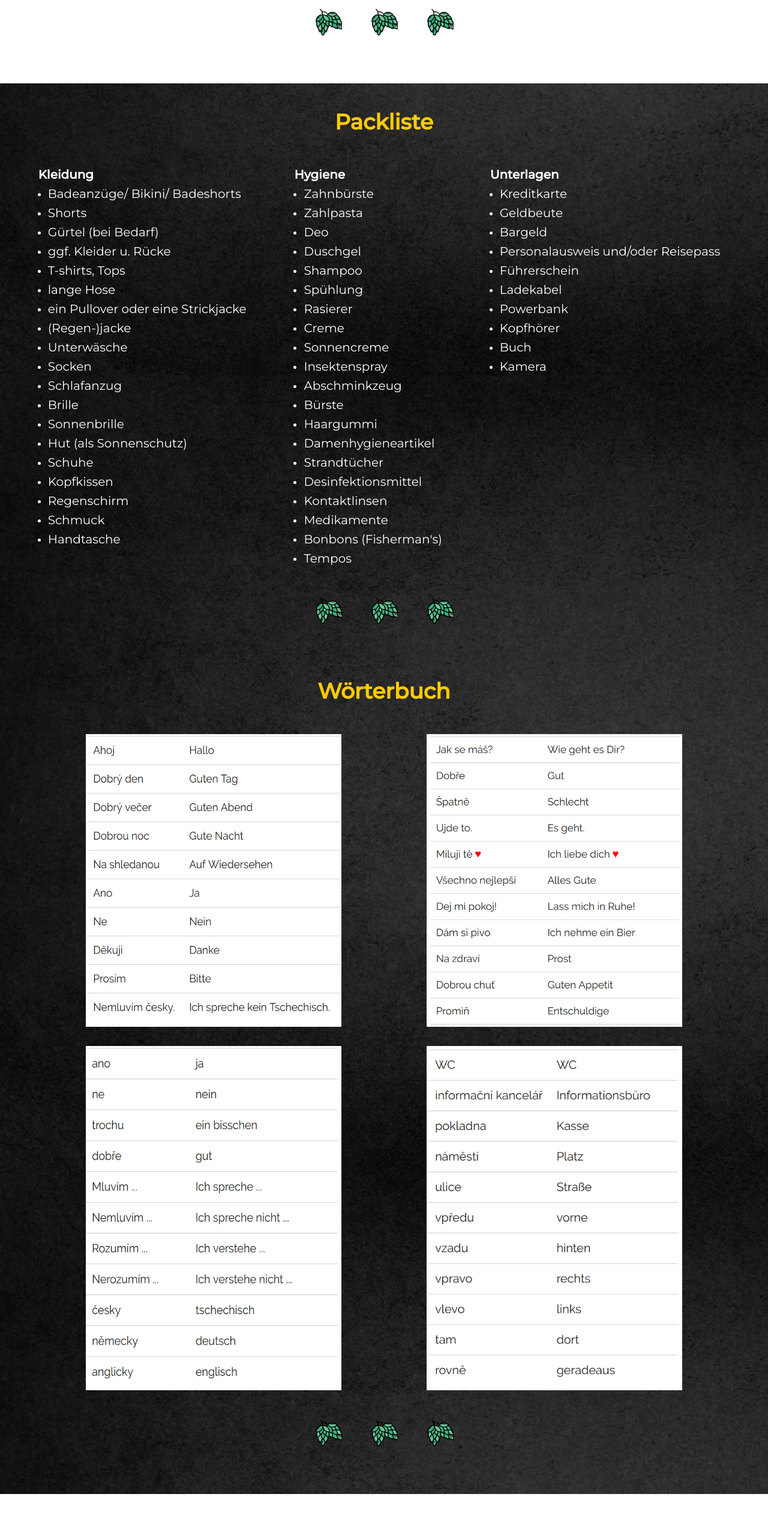
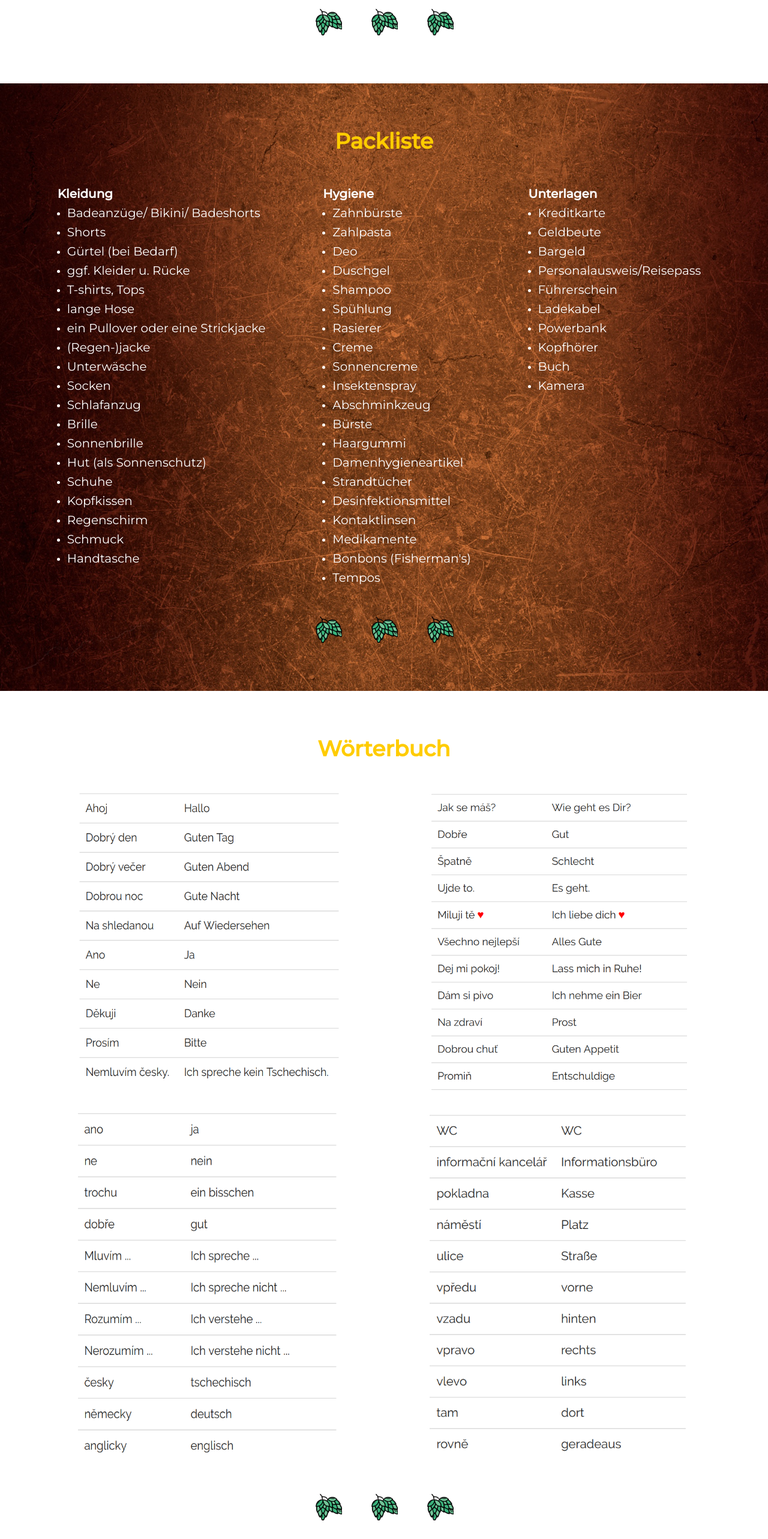
Before and after one commit to SButterbluemchen/trip, a Vue app: page / in a window 1280 px wide. Shown: the part 2040-4606 px from the top of the page at 60% size. Before the commit the page ends 4531 px from the top, so only its background shows below. Built offline with nearby package versions, Linux system fonts and the light colour scheme; a web font is replaced by a local one.

Commit message:
packingList: background changed and columns aligned

```diff
--- a/src/App.vue
+++ b/src/App.vue
@@ -3,7 +3,7 @@ import GeneralInformation from './components/GeneralInformation.vue'
 import PageTitle from './components/PageTitle.vue'
 import PlanningOverview from './components/Planning/PlanningOverview.vue'
 import DictionaryList from './components/DictionaryList.vue'
-import PackingList from '@/components/packingList/PackingList.vue'
+import PackingList from './components/packingList/PackingList.vue'
 </script>
 
 <template>
--- a/src/components/DictionaryList.vue
+++ b/src/components/DictionaryList.vue
@@ -11,15 +11,21 @@ const images = [dictionary1, dictionary2, dictionary3, dictionary4]
 </script>
 
 <template>
+  <section class="dictionary">
     <SectionPage>
       <template #heading>{{ sectionTitle }}</template>
       <article>
         <img alt="dictionary-image" v-for="image in images" :key="image" :src="image" />
       </article>
     </SectionPage>
+  </section>
 </template>
 
 <style lang="scss" scoped>
+.dictionary {
+  background: white;
+  padding: 2rem 0;
+  margin: 0 -1rem -2rem -1rem;
   article {
     display: flex;
     flex-wrap: wrap;
@@ -37,4 +43,5 @@ article {
       }
     }
   }
+}
 </style>
--- a/src/components/constants/packingList.const.js
+++ b/src/components/constants/packingList.const.js
@@ -24,7 +24,7 @@ export const valuables = [
   "Kreditkarte",
   "Geldbeute",
   "Bargeld",
-  "Personalausweis und/oder Reisepass",
+  "Personalausweis/Reisepass",
   "Führerschein",
   "Ladekabel",
   "Powerbank",
--- a/src/components/packingList/PackingList.vue
+++ b/src/components/packingList/PackingList.vue
@@ -15,6 +15,7 @@ const packingLists = ref([
 </script>
 
 <template>
+  <section class="packing-list">
     <SectionPage>
       <template #heading>{{ sectionTitle }}</template>
       <article>
@@ -29,18 +30,26 @@ const packingLists = ref([
         </PackingListComponent>
       </article>
     </SectionPage>
+  </section>
 </template>
 
 <style lang="scss" scoped>
+.packing-list {
+  background-image: url('/brown-grunge-texture.jpg');
+  padding: 2rem 0;
+  margin: 0 -1rem;
   article {
     display: flex;
     flex-wrap: wrap;
     justify-content: flex-start;
     gap: 1rem;
     padding: 1rem;
+    margin: auto;
+    max-width: 95%;
     @media only screen and (min-width: 900px) {
+      justify-content: space-evenly;
       gap: 2rem;
-    justify-content: space-evenly;
+    }
   }
 }
 </style>
```
Also changed, not shown: public/brown-grunge-texture.jpg (added). Lines whose indentation alone changed are shown as unchanged.
